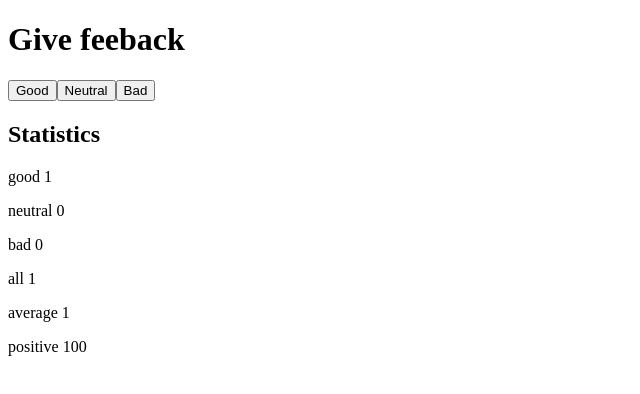
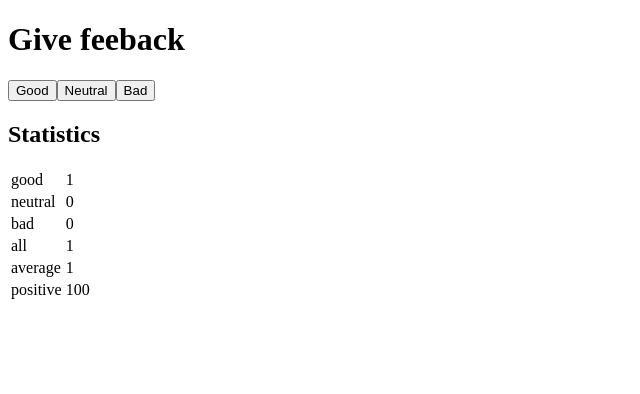
Before and after one commit to Jmiguel14/fullStack-bootCamp, a React (Create React App) app in the folder part1/unicafe/: page / in a window 1280 px wide. Both pictures are taken after a click on the button "Good". Shown: the top 394 px of the page, without its empty margins (0-640 px from the left). Built offline with nearby package versions, Linux system fonts and the light colour scheme.

Commit message:
1.11 unicafe step 6

```diff
--- a/part1/unicafe/src/StatisticLine.js
+++ b/part1/unicafe/src/StatisticLine.js
@@ -1,3 +1,8 @@
-import React from 'react'
+import React from "react";
 
-export const StatisticLine = (props) => <p>{props.text} {typeof props.value === 'function' ? props.value() : props.value}</p>
+export const StatisticLine = (props) => (
+  <>
+    <td>{props.text}</td>
+    <td> {typeof props.value === "function" ? props.value() : props.value}</td>
+  </>
+);
--- a/part1/unicafe/src/Statistics.js
+++ b/part1/unicafe/src/Statistics.js
@@ -16,12 +16,28 @@ export const Statistics = ({ good, bad, neutral }) => {
 
   return (
     <>
-        <StatisticLine text='good' value={good}/>
-        <StatisticLine text='neutral' value={neutral}/>
-        <StatisticLine text='bad' value={bad}/>
-        <StatisticLine text='all' value={getTotalFeedBack}/>
-        <StatisticLine text='average' value={getAverage}/>
-        <StatisticLine text='positive' value={getPositive}/>
+      <table>
+        <tbody>
+          <tr>
+            <StatisticLine text="good" value={good} />
+          </tr>
+          <tr>
+            <StatisticLine text="neutral" value={neutral} />
+          </tr>
+          <tr>
+            <StatisticLine text="bad" value={bad} />
+          </tr>
+          <tr>
+            <StatisticLine text="all" value={getTotalFeedBack} />
+          </tr>
+          <tr>
+            <StatisticLine text="average" value={getAverage} />
+          </tr>
+          <tr>
+            <StatisticLine text="positive" value={getPositive} />
+          </tr>
+        </tbody>
+      </table>
     </>
   );
 };
```
